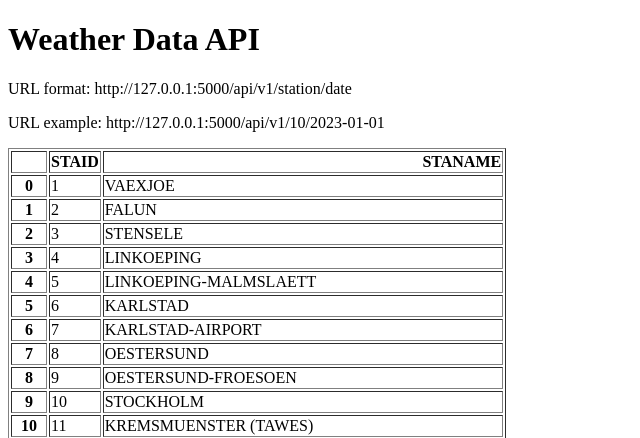
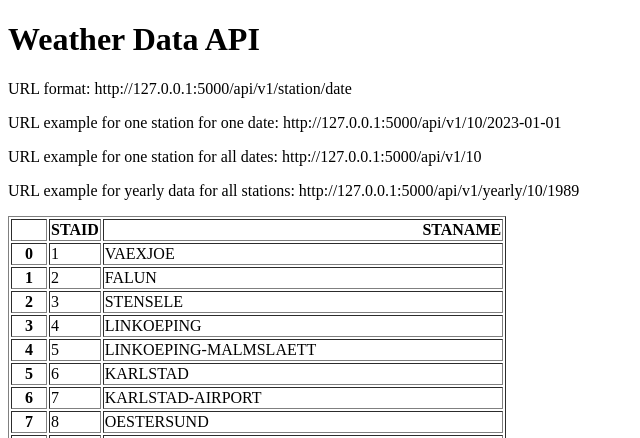
Before and after one commit to Briza5/WEATHER_APP, a Flask app: page / in a window 1280 px wide. Shown: the top 438 px of the page, without its empty margins (0-640 px from the left). Run offline with Flask 3, Linux system fonts and the light colour scheme.

Commit message:
Add URL endpoint for yearly and all data

```diff
--- a/main.py
+++ b/main.py
@@ -34,5 +34,26 @@ def about(station, date):  # define the about function with parameters station a
             "temperature": temperature}
 
 
+@app.route("/api/v1/<station>")
+def all_data(station):
+    filename = "data_small\TG_STAID" + str(station).zfill(6) + ".txt"
+    df = pd.read_csv(filename, skiprows=20, parse_dates=["    DATE"])
+    result = df.to_dict(orient="records")
+    return result
+
+
+@app.route("/api/v1/yearly/<station>/<year>")
+def yearly(station, year):
+    filename = "data_small\TG_STAID" + str(station).zfill(6) + ".txt"
+    df = pd.read_csv(filename, skiprows=20)
+    df['    DATE'] = df['    DATE'].astype(
+        str)  # Convert DATE column to string
+    result = df[df['    DATE'].str.startswith(
+        # Filter rows where DATE starts with the specified year
+        str(year))].to_dict(orient="records")
+    print(result)
+    return result
+
+
 if __name__ == "__main__":  # Check if the script is run directly and not imported as a module
     app.run(debug=True)  # Run the Flask application in debug mode
--- a/templates/home.html
+++ b/templates/home.html
@@ -9,7 +9,9 @@
 <body>
     <h1>Weather Data API</h1>
     <p>URL format: http://127.0.0.1:5000/api/v1/station/date </p>
-    <p>URL example: http://127.0.0.1:5000/api/v1/10/2023-01-01 </p>
+    <p>URL example for one station for one date: http://127.0.0.1:5000/api/v1/10/2023-01-01 </p>
+    <p>URL example for one station for all dates: http://127.0.0.1:5000/api/v1/10 </p>
+    <p>URL example for yearly data for all stations: http://127.0.0.1:5000/api/v1/yearly/10/1989 </p>
     <p>{{ data|safe }}</p>
 </body>
 
```
